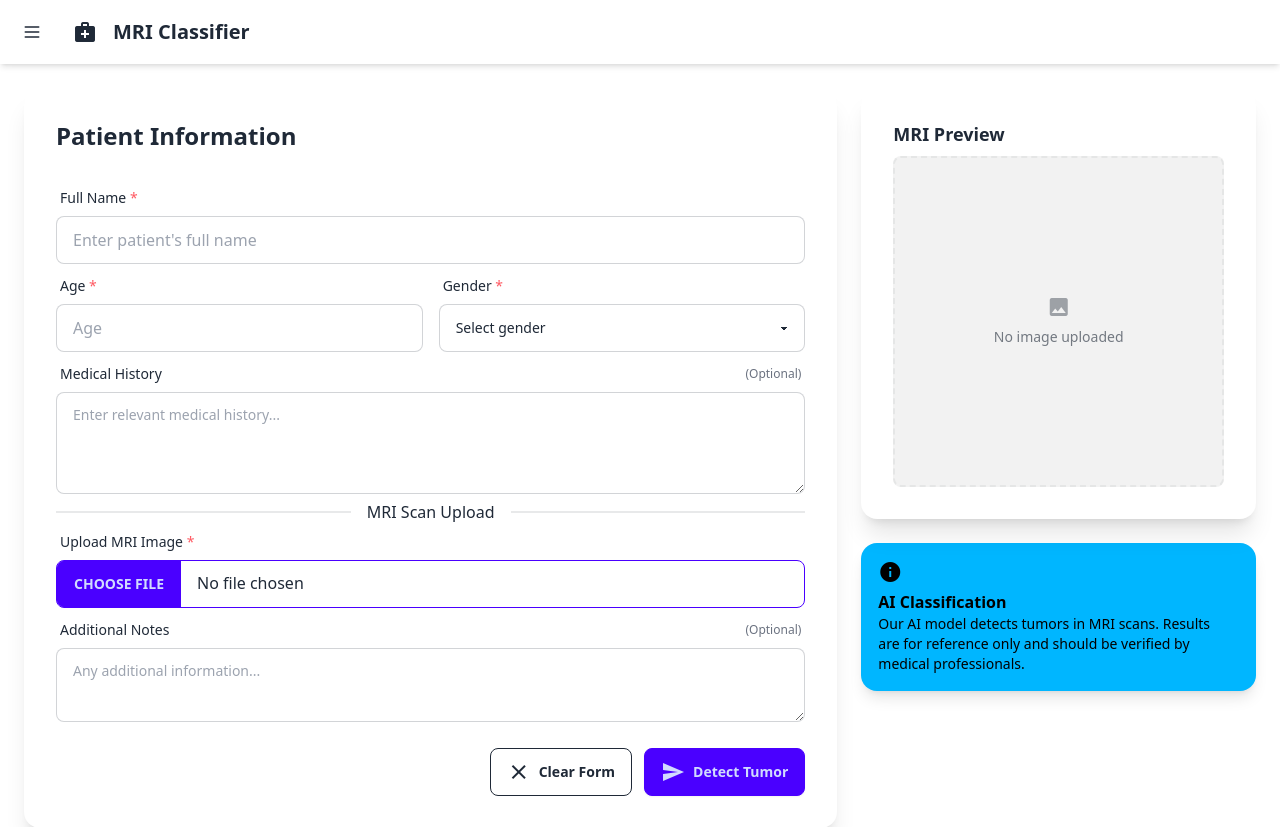
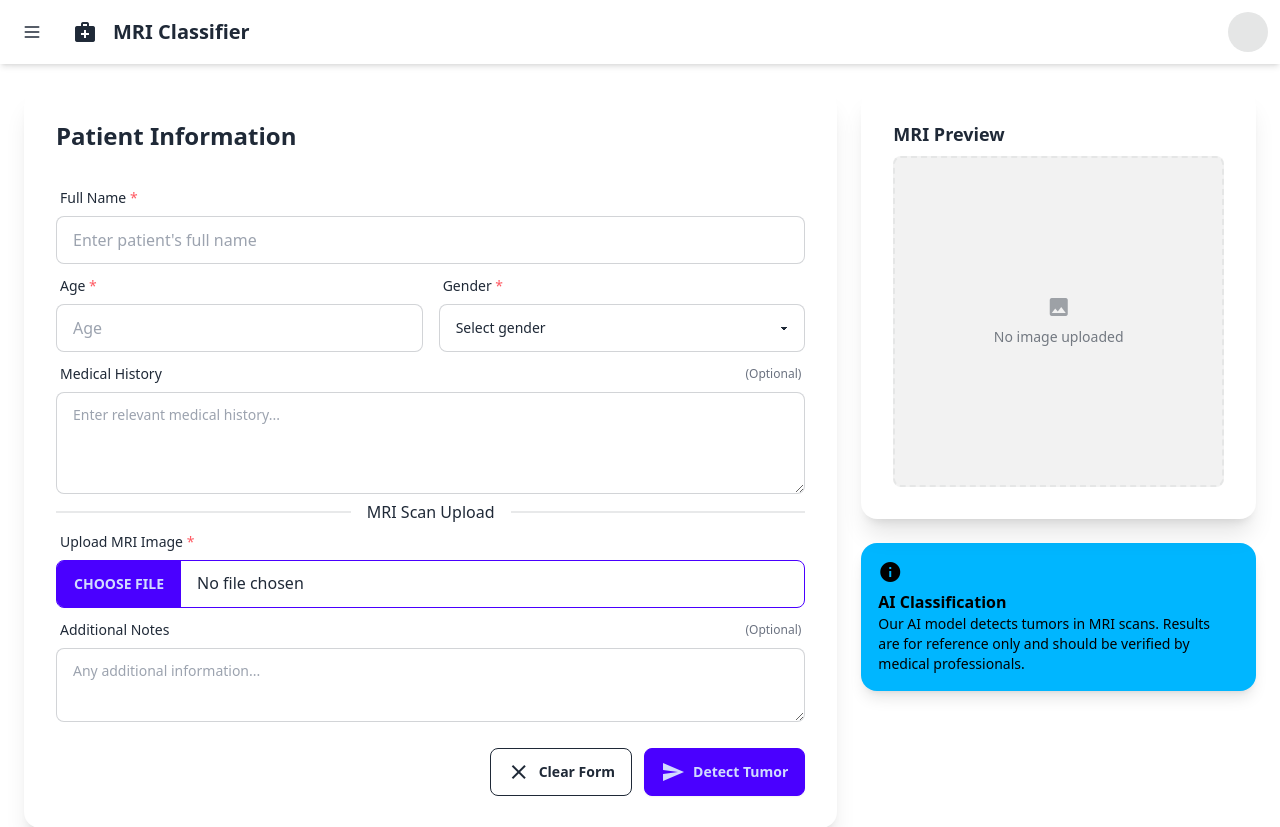
Before and after one commit to WWH16/tumor-classification-web-ver, a Django app: page /app in a window 1280 px wide. Shown: the top 827 px of the page. Run offline with Django 5.2, Linux system fonts and the light colour scheme; some libraries are stand-ins or nearby versions.

Commit message:
updated the colors

```diff
--- a/mainapp/templates/dashboard_base.html
+++ b/mainapp/templates/dashboard_base.html
@@ -66,7 +66,7 @@
       <div class="flex-none gap-2">
         <div class="dropdown dropdown-end">
           <label tabindex="0" class="btn btn-ghost btn-circle avatar placeholder">
-            <div class="bg-neutral-focus text-neutral-content rounded-full w-10">
+            <div class="bg-base-300 border-base-300 text-base-content rounded-full w-10">
               <span class="text-xs">{{ user.first_name.0|upper }}{{ user.last_name.0|upper }}</span>
             </div>
           </label>
@@ -96,9 +96,9 @@
 
       <!-- Sidebar Header -->
       <li class="mb-4">
-        <div class="flex items-center gap-3 p-3 bg-primary text-primary-content rounded-lg">
+        <div class="flex items-center gap-3 p-3 bg-blue-600 hover:bg-blue-700 text-primary-content rounded-lg">
           <div class="avatar placeholder">
-            <div class="bg-primary-focus text-primary-content rounded-full w-12">
+            <div class="bg-base-100 border-base-300 text-base-content rounded-full w-12">
               <span class="text-lg">{{ user.first_name.0|upper }}{{ user.last_name.0|upper }}</span>
             </div>
           </div>
```
